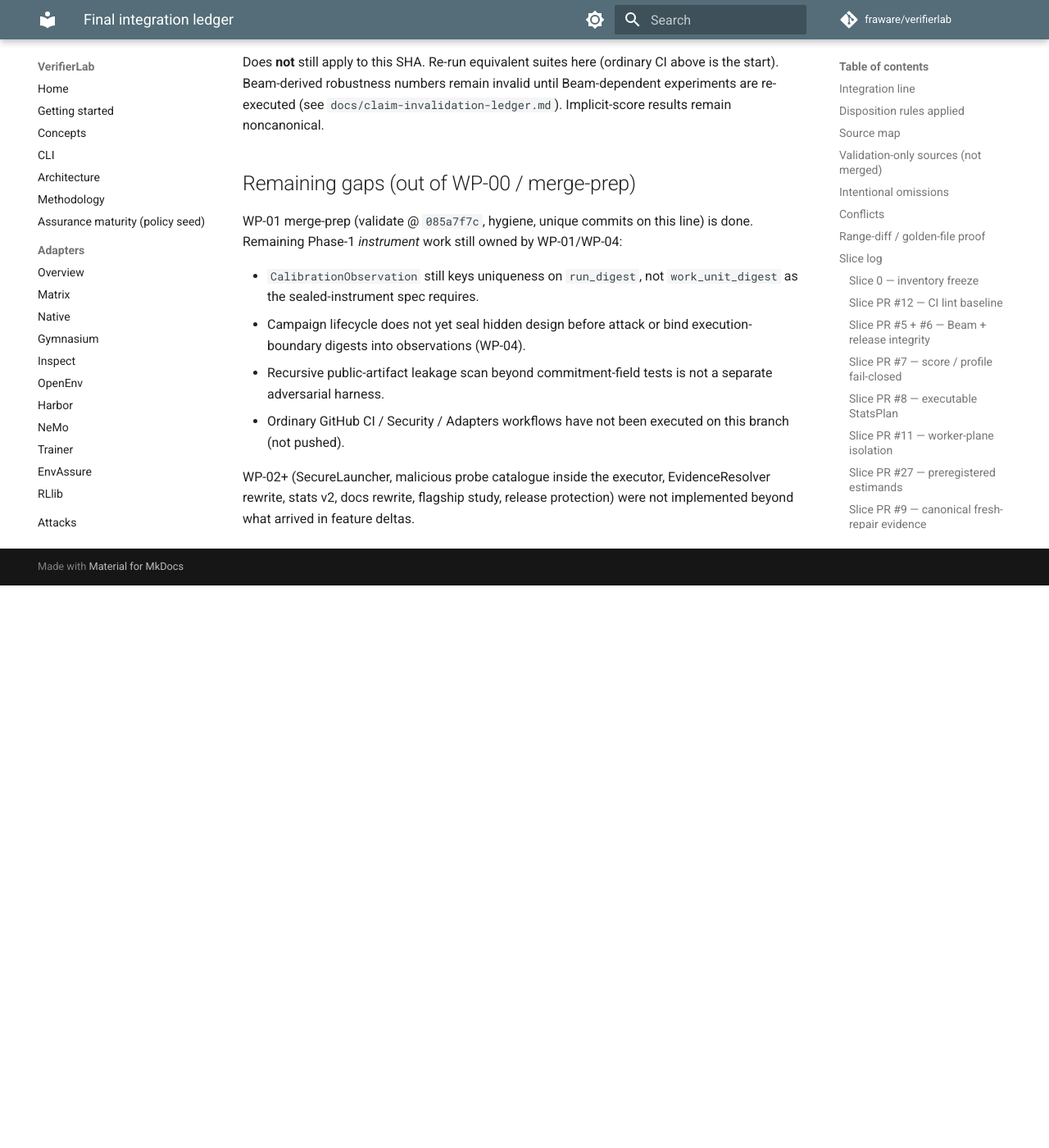
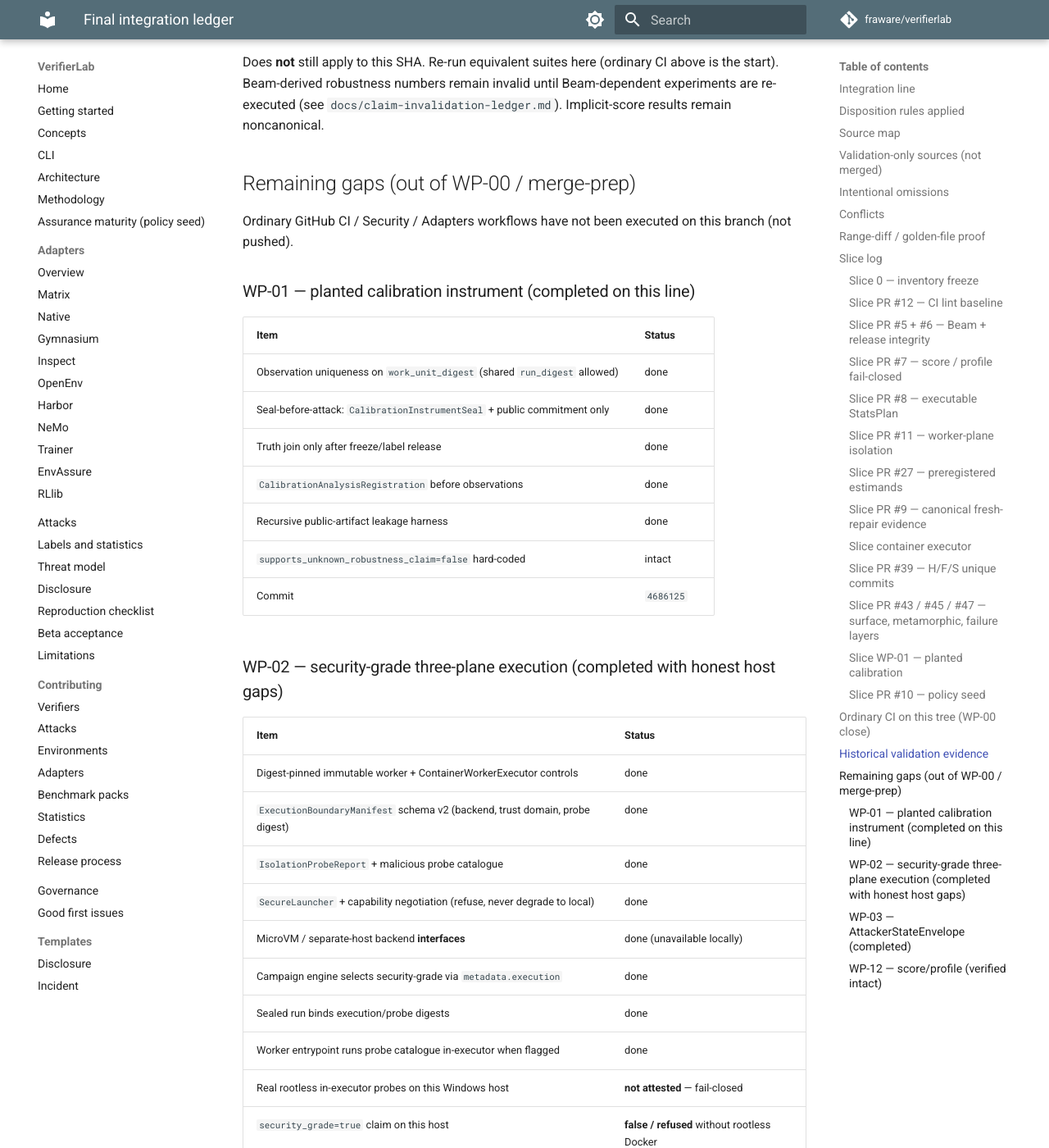
Before and after one commit to fraware/verifierlab, an MkDocs documentation site: the page built from docs/final-integration-ledger.md, in a window 1280 px wide and 1400 px high, scrolled down 7945 px. Shown: the whole window at 82% size. Built offline with MkDocs 1.6.1 and Material for MkDocs 9.7.7, drawn with Linux system fonts in a browser that asks for light colours; comment, search, counter and statistics services are not loaded; before the commit the page ends 8659 px from its top, so only the background shows below that; some of the changed text lies outside the part shown.

Commit message:
docs(integration): record WP-01/02/03/12 completion and security_grade host gap
Update the final integration ledger with instrument, SecureLauncher, AttackerStateEnvelope, and score/profile verification notes, including honest rootless unavailability on this host.

```diff
--- a/docs/final-integration-ledger.md
+++ b/docs/final-integration-ledger.md
@@ -234,18 +234,52 @@
 
 ## Remaining gaps (out of WP-00 / merge-prep)
 
-WP-01 merge-prep (validate @ `085a7f7c`, hygiene, unique commits on this
-line) is done. Remaining Phase-1 *instrument* work still owned by WP-01/WP-04:
+Ordinary GitHub CI / Security / Adapters workflows have not been executed on
+this branch (not pushed).
 
-- `CalibrationObservation` still keys uniqueness on `run_digest`, not
-  `work_unit_digest` as the sealed-instrument spec requires.
-- Campaign lifecycle does not yet seal hidden design before attack or bind
-  execution-boundary digests into observations (WP-04).
-- Recursive public-artifact leakage scan beyond commitment-field tests is
-  not a separate adversarial harness.
-- Ordinary GitHub CI / Security / Adapters workflows have not been executed
-  on this branch (not pushed).
+### WP-01 — planted calibration instrument (completed on this line)
 
-WP-02+ (SecureLauncher, malicious probe catalogue inside the executor,
-EvidenceResolver rewrite, stats v2, docs rewrite, flagship study, release
-protection) were not implemented beyond what arrived in feature deltas.
+| Item | Status |
+| ---- | ------ |
+| Observation uniqueness on `work_unit_digest` (shared `run_digest` allowed) | done |
+| Seal-before-attack: `CalibrationInstrumentSeal` + public commitment only | done |
+| Truth join only after freeze/label release | done |
+| `CalibrationAnalysisRegistration` before observations | done |
+| Recursive public-artifact leakage harness | done |
+| `supports_unknown_robustness_claim=false` hard-coded | intact |
+| Commit | `4686125` |
+
+### WP-02 — security-grade three-plane execution (completed with honest host gaps)
+
+| Item | Status |
+| ---- | ------ |
+| Digest-pinned immutable worker + ContainerWorkerExecutor controls | done |
+| `ExecutionBoundaryManifest` schema v2 (backend, trust domain, probe digest) | done |
+| `IsolationProbeReport` + malicious probe catalogue | done |
+| `SecureLauncher` + capability negotiation (refuse, never degrade to local) | done |
+| MicroVM / separate-host backend **interfaces** | done (unavailable locally) |
+| Campaign engine selects security-grade via `metadata.execution` | done |
+| Sealed run binds execution/probe digests | done |
+| Worker entrypoint runs probe catalogue in-executor when flagged | done |
+| Real rootless in-executor probes on this Windows host | **not attested** — fail-closed |
+| `security_grade=true` claim on this host | **false / refused** without rootless Docker |
+| Commit | `f6500a5` |
+
+### WP-03 — AttackerStateEnvelope (completed)
+
+| Item | Status |
+| ---- | ------ |
+| Opaque CAS envelope, size cap, scan, append-only lineage | done |
+| `persistent_attack` vs `fresh_attack` (`parent_state_digest=null`) | done |
+| Explicit branches (no last-write-wins) | done |
+| Fresh reattack inheritance blocker (HFS + canonical evidence) | done |
+| Commit | `d753022` |
+
+### WP-12 — score/profile (verified intact)
+
+`ScoreDecisionMapping` / single profile digest tests remain green
+(`test_score_decision_*`, `test_campaign_profile_binding`). No migration gaps
+found on this tree beyond what #7 already landed.
+
+WP-05 EvidenceResolver rewrite, WP-06 stats v2, WP-07–11 expansions, WP-13
+study, WP-14–22 remain for later agents.
```
